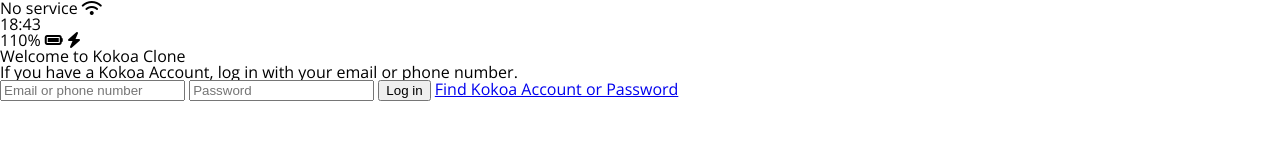
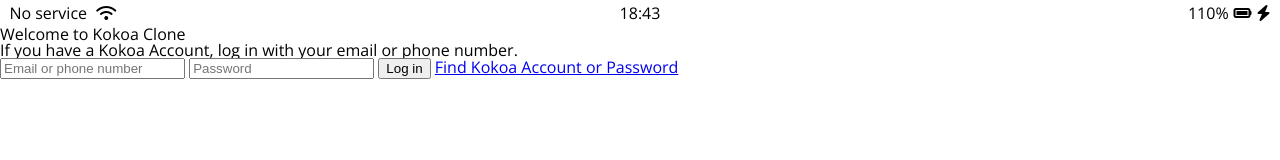
Before and after one commit to nickhealthy/kokoa-clone, a plain HTML site: page index.html in a window 1280 px wide. Drawn offline with nearby package versions, Linux system fonts and the light colour scheme.

Commit message:
refactor: style.css

```diff
--- a/css/style.css
+++ b/css/style.css
@@ -1,6 +1,6 @@
 @import url("https://fonts.googleapis.com/css2?family=Open+Sans:wght@400;600&display=swap");
 @import url(reset.css);
-@import url(header.css);
+@import url(status-bar.css);
 
 body {
   font-family: "Open Sans", sans-serif;
```
